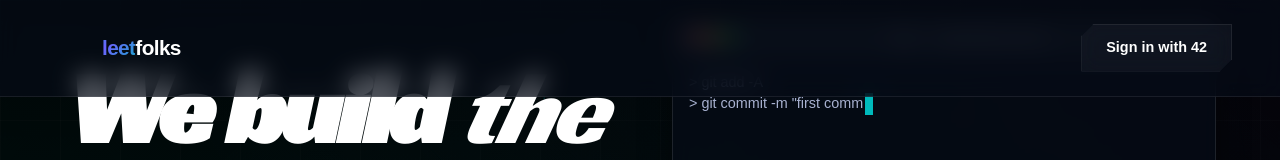
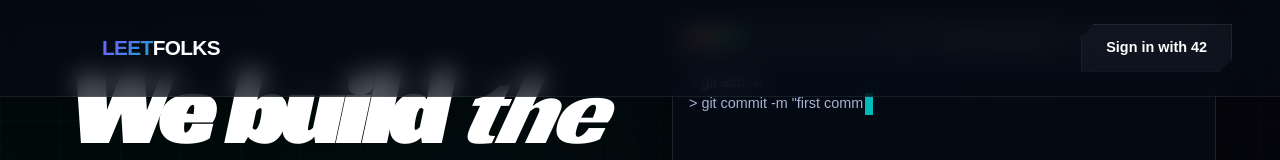
Before and after one commit to aitelka/leet-folks, a Next.js app: page / in a window 1280 px wide. Shown: the top 160 px of the page. Built offline with nearby package versions, Linux system fonts and the light colour scheme; no server answers; a web font is replaced by a local one.

Commit message:
apply backdrop-blur to nav

```diff
--- a/src/app/globals.css
+++ b/src/app/globals.css
@@ -152,8 +152,7 @@ h1, h2, h3, h4, h5, h6,
   align-items: center;
   justify-content: space-between;
   background: rgba(6, 12, 24, 0.7);
-  backdrop-filter: blur(12px);
-  -webkit-backdrop-filter: blur(12px);
+  @apply backdrop-blur-md;
   border-bottom: 1px solid var(--glass-border);
   animation: slideDown 0.8s ease-out;
 }
@@ -192,6 +191,7 @@ h1, h2, h3, h4, h5, h6,
   font-size: 1.3rem;
   font-weight: 700;
   letter-spacing: -0.03em;
+  text-transform: uppercase;
 }
 
 .logoText span {
```
